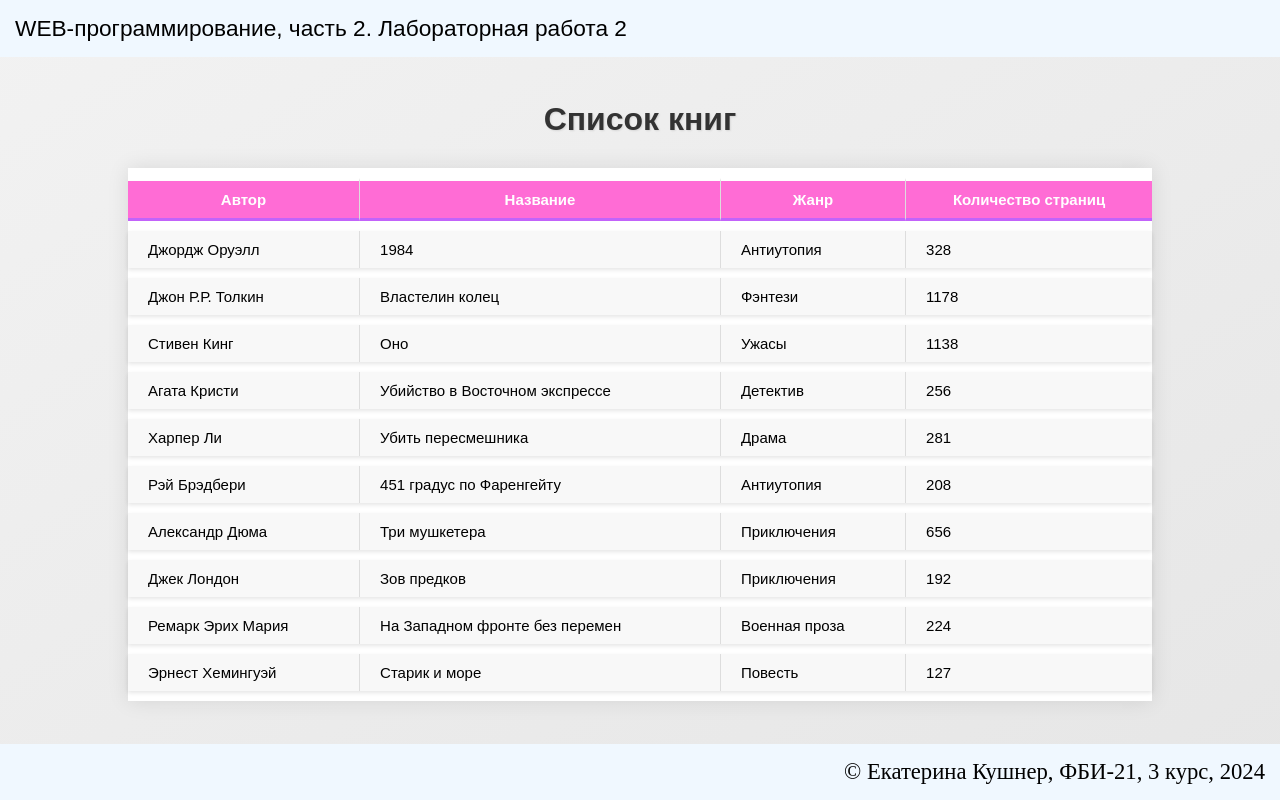
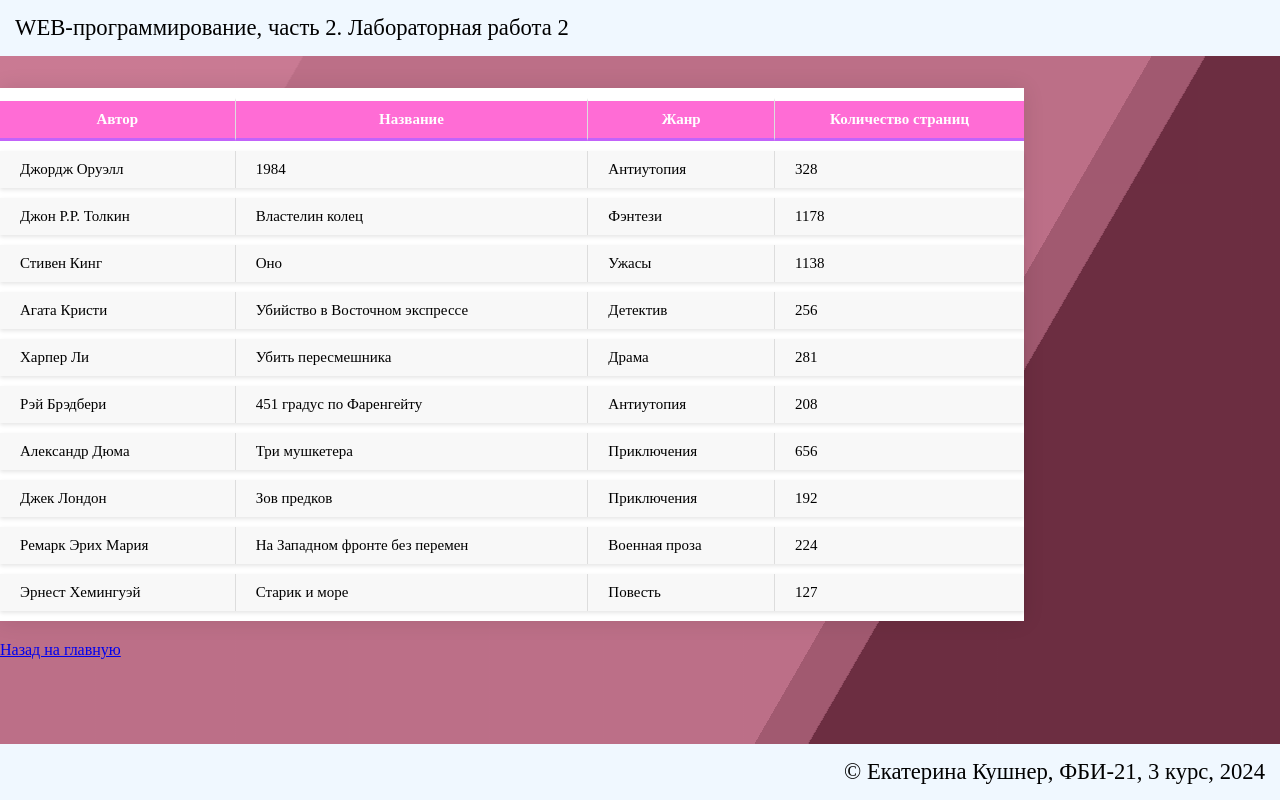
Before and after one commit to kusshnnerr/web-programming-labs-2, a Flask app: page /lab2/books in a window 1280 px wide. Run offline with Flask 3, Linux system fonts and the light colour scheme.

Commit message:
Редактирование

```diff
--- a/templates/books.html
+++ b/templates/books.html
@@ -3,19 +3,6 @@
 <head>
     <title>Кушнер Екатерина. Лабораторная работа 2</title>
     <style>
-        body {
-            margin: 0;
-            padding: 0;
-            font-family: Arial, sans-serif;
-            background-image: linear-gradient(to bottom right, #f2f2f2, #e6e6e6);
-            background-size: cover;
-            background-repeat: no-repeat;
-            height: 100vh;
-            display: flex;
-            flex-direction: column;
-            justify-content: center;
-            align-items: center;
-        }
         table {
             width: 80%;
             margin-bottom: 20px;
@@ -78,6 +65,39 @@
             right: 0;
             left: 0;
         }
+        body {
+            margin:0;
+          }
+
+          .bg {
+            animation:slide 3s ease-in-out infinite alternate;
+            background-image: linear-gradient(-60deg, #581127 50%, #C36885 50%);
+            bottom:0;
+            left:-50%;
+            opacity:.5;
+            position:fixed;
+            right:-50%;
+            top:0;
+            z-index:-1;
+          }
+
+          .bg2 {
+            animation-direction:alternate-reverse;
+            animation-duration:4s;
+          }
+
+          .bg3 {
+            animation-duration:5s;
+          }
+
+          @keyframes slide {
+            0% {
+              transform:translateX(-25%);
+            }
+            100% {
+              transform:translateX(25%);
+            }
+          }
     </style>
 </head>
 <body>
@@ -107,7 +127,11 @@
             {% endfor %}
         </tbody>
     </table>
-
+    <a href="/lab2/">Назад на главную</a>
+    <div class="bg"></div>
+    <div class="bg bg2"></div>
+    <div class="bg bg3"></div>
+    <div class="content"></div>
     <footer>
         &copy; Екатерина Кушнер, ФБИ-21, 3 курс, 2024
     </footer>
--- a/templates/cars.html
+++ b/templates/cars.html
@@ -55,7 +55,7 @@
         </div>
         {% endfor %}
     </div>
-
+    <a href="/lab2/">Назад на главную</a>
     <footer>
         &copy; Кушнер, ФБИ-21, 3 курс, 2024
     </footer>
--- a/templates/example.html
+++ b/templates/example.html
@@ -35,6 +35,7 @@
         <div class="bg bg3"></div>
         <div class="content"></div>
 
+        <a href="/lab2/">Назад на главную</a>
     </main>
 
     <footer>
--- a/templates/filter.html
+++ b/templates/filter.html
@@ -12,4 +12,5 @@
     <div>Фраза: {{phrase | striptags | replace('сколько', 'много')
         | replace('нам', 'тут') | upper }}</div>
     <div>Фраза: {{ phrase | striptags | reverse}}</div>
+    <a href="/lab2/">Назад на главную</a>
 {% endblock %}
--- a/templates/flower.html
+++ b/templates/flower.html
@@ -10,5 +10,8 @@
 <body>
     <h1>Цветок: {{ flower }}</h1>
     <a href="{{ url_for('all_flowers') }}">Посмотреть все цветы</a>
+    <div>
+        <a href="/lab2/">Назад на главну</a>
+    </div>
 </body>
 </html>
```
Also changed, not shown: static/ff.css (+12 -0 lines), templates/calculator.html (+40 -0 lines), templates/lab2.html (+8 -3 lines).
